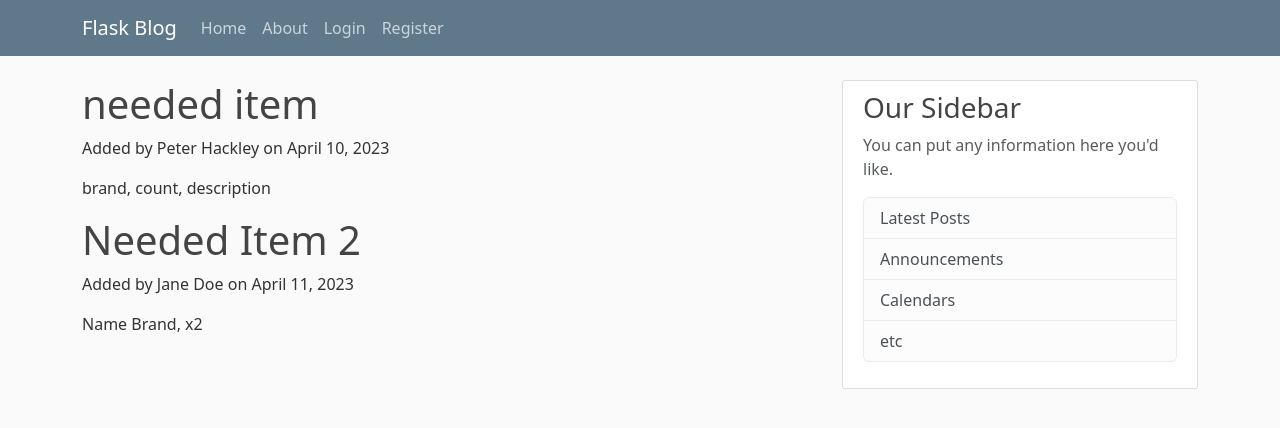
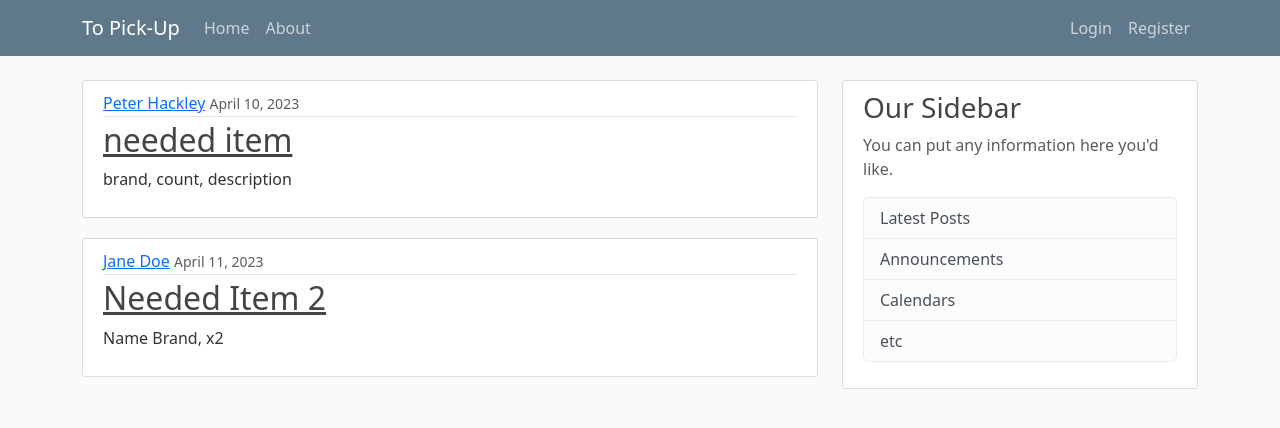
Before and after one commit to pete08/Grocery_Flask, a Flask app: page / in a window 1280 px wide. Shown: the top 428 px of the page. Run offline with Flask 2, Linux system fonts and the light colour scheme.

Commit message:
Added right alignment to navi-bar

```diff
--- a/static/main.css
+++ b/static/main.css
@@ -11,6 +11,11 @@ body {
   .bg-steel {
     background-color: #5f788a;
   }
+
+.nav-item-right{
+    text-align: right;
+}
+
 
   .site-header .navbar-nav .nav-link {
     color: #cbd5db;
--- a/templates/home.html
+++ b/templates/home.html
@@ -2,8 +2,15 @@
 
 {% block content %}
     {% for item in store_items %}
-    <h1>{{ item.title }}</h1>
-    <p>Added by {{ item.author }} on {{item.date_added}}</p>
-    <p>{{item.detail}}</p>
-    {% endfor%}
+    <article class="media content-section">
+        <div class="media-body">
+          <div class="article-metadata">
+            <a class="mr-2" href="#">{{ item.author }}</a>
+            <small class="text-muted">{{ item.date_added }}</small>
+          </div>
+          <h2><a class="article-title" href="#">{{ item.title }}</a></h2>
+          <p class="article-content">{{ item.detail }}</p>
+        </div>
+      </article>
+    {% endfor %}
 {% endblock content %}
--- a/templates/layout.html
+++ b/templates/layout.html
@@ -18,19 +18,19 @@
     <header class="site-header">
         <nav class="navbar navbar-expand-md navbar-dark bg-steel fixed-top">
           <div class="container">
-            <a class="navbar-brand mr-4" href="/">Flask Blog</a>
+            <a class="navbar-brand mr-4" href="/">To Pick-Up</a>
             <button class="navbar-toggler" type="button" data-toggle="collapse" data-target="#navbarToggle" aria-controls="navbarToggle" aria-expanded="false" aria-label="Toggle navigation">
               <span class="navbar-toggler-icon"></span>
             </button>
             <div class="collapse navbar-collapse" id="navbarToggle">
-              <div class="navbar-nav mr-auto">
+              <div class="navbar-nav">
                 <a class="nav-item nav-link" href="/">Home</a>
                 <a class="nav-item nav-link" href="/about">About</a>
               </div>
               <!-- Navbar Right Side -->
-              <div class="navbar-nav">
-                <a class="nav-item nav-link" href="/login">Login</a>
-                <a class="nav-item nav-link" href="/register">Register</a>
+              <div class="navbar-nav ms-auto">
+                <a class="nav-item-right nav-link" href="/login">Login</a>
+                <a class="nav-item-right nav-link" href="/register">Register</a>
               </div>
             </div>
           </div>
@@ -59,6 +59,7 @@
         </div>
       </main>
 
+    <script src="https://ajax.googleapis.com/ajax/libs/jquery/1.12.0/jquery.min.js"></script>
     <script src="https://cdn.jsdelivr.net/npm/@popperjs/core@2.11.6/dist/umd/popper.min.js" integrity="sha384-oBqDVmMz9ATKxIep9tiCxS/Z9fNfEXiDAYTujMAeBAsjFuCZSmKbSSUnQlmh/jp3" crossorigin="anonymous"></script>
     <script src="https://cdn.jsdelivr.net/npm/bootstrap@5.3.0-alpha1/dist/js/bootstrap.min.js" integrity="sha384-mQ93GR66B00ZXjt0YO5KlohRA5SY2XofN4zfuZxLkoj1gXtW8ANNCe9d5Y3eG5eD" crossorigin="anonymous"></script>
 </body>
```
